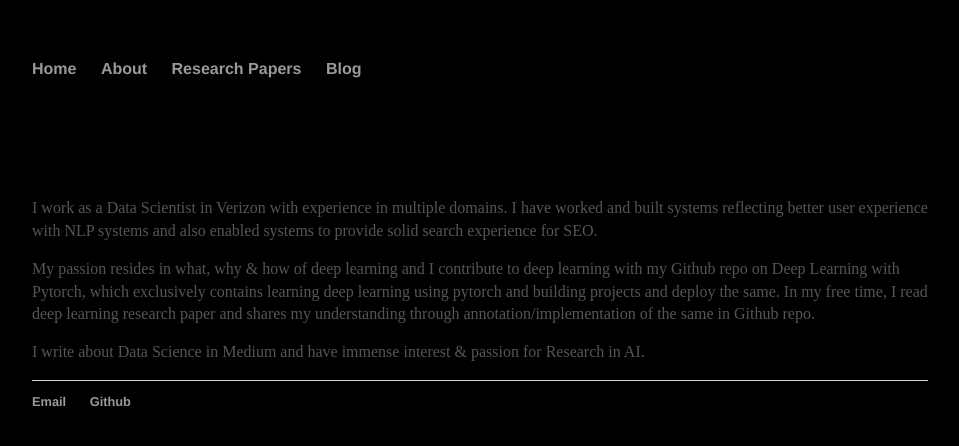
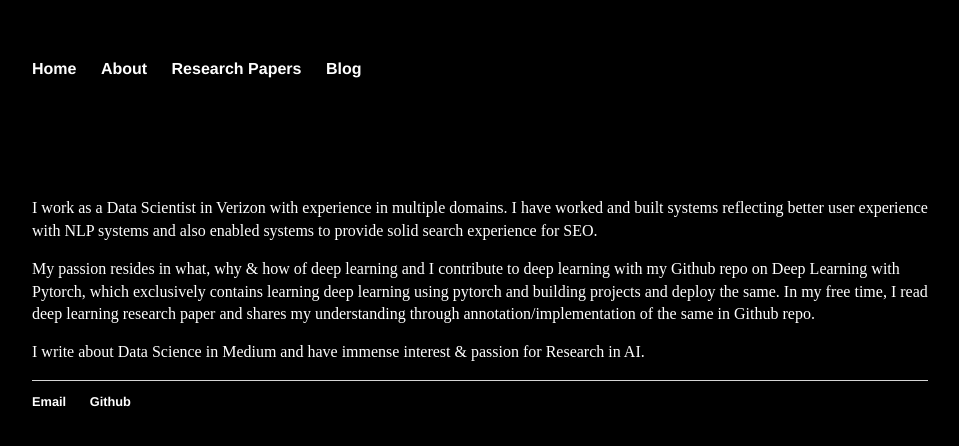
Before and after one commit to Mayurji/mayurji.github.io, a Jekyll site: the page built from index.html, in a window 1280 px wide. Shown: the top 446 px of the page, without its empty margins (160-1119 px from the left). Built offline with Jekyll 4.4.1, drawn with Linux system fonts in a browser that asks for light colours.

Commit message:
Update main.css

```diff
--- a/css/main.css
+++ b/css/main.css
@@ -14,7 +14,7 @@ nav ul li, footer ul li {
 }
 a {
     text-decoration: none;
-    color: #999;
+    color: white;
 }
 a:hover {
     text-decoration: underline;
@@ -26,7 +26,7 @@ h1 {
 p {
     font-size: 1.0em;
     line-height: 1.4em;
-    color: #555;
+    color: white;
 }
 footer {
     border-top: 1px solid #d5d5d5;
```
